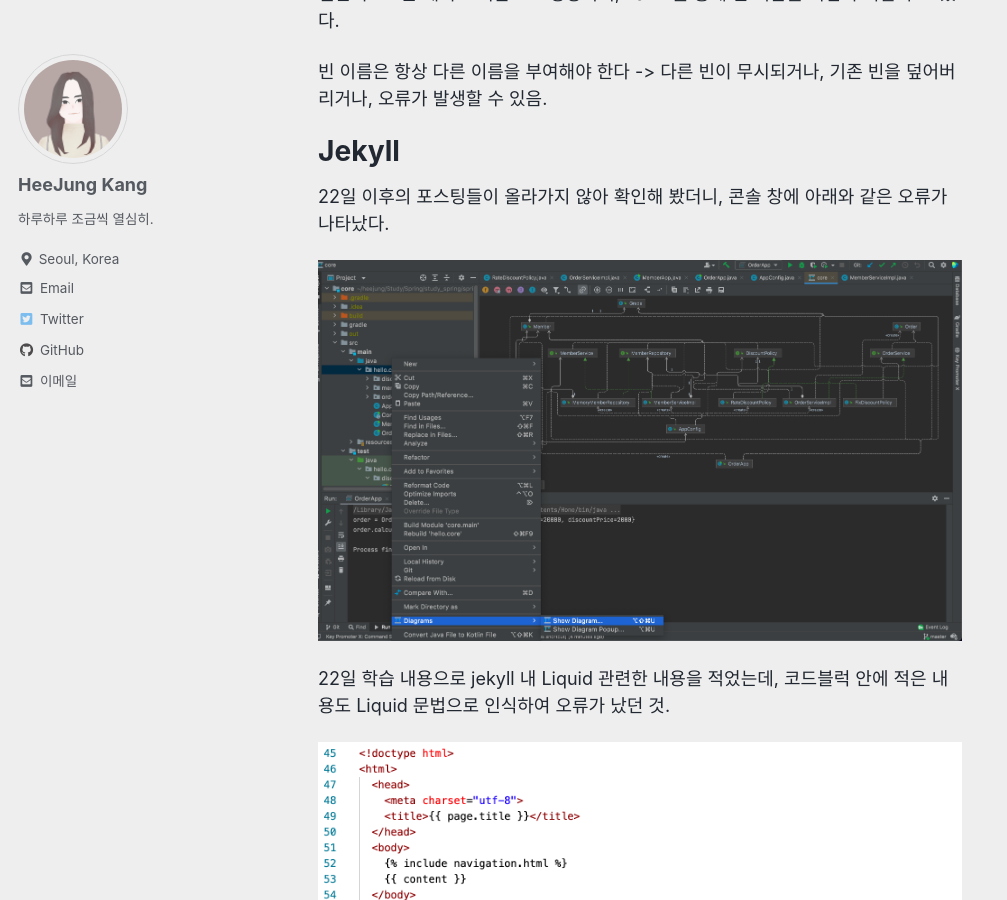
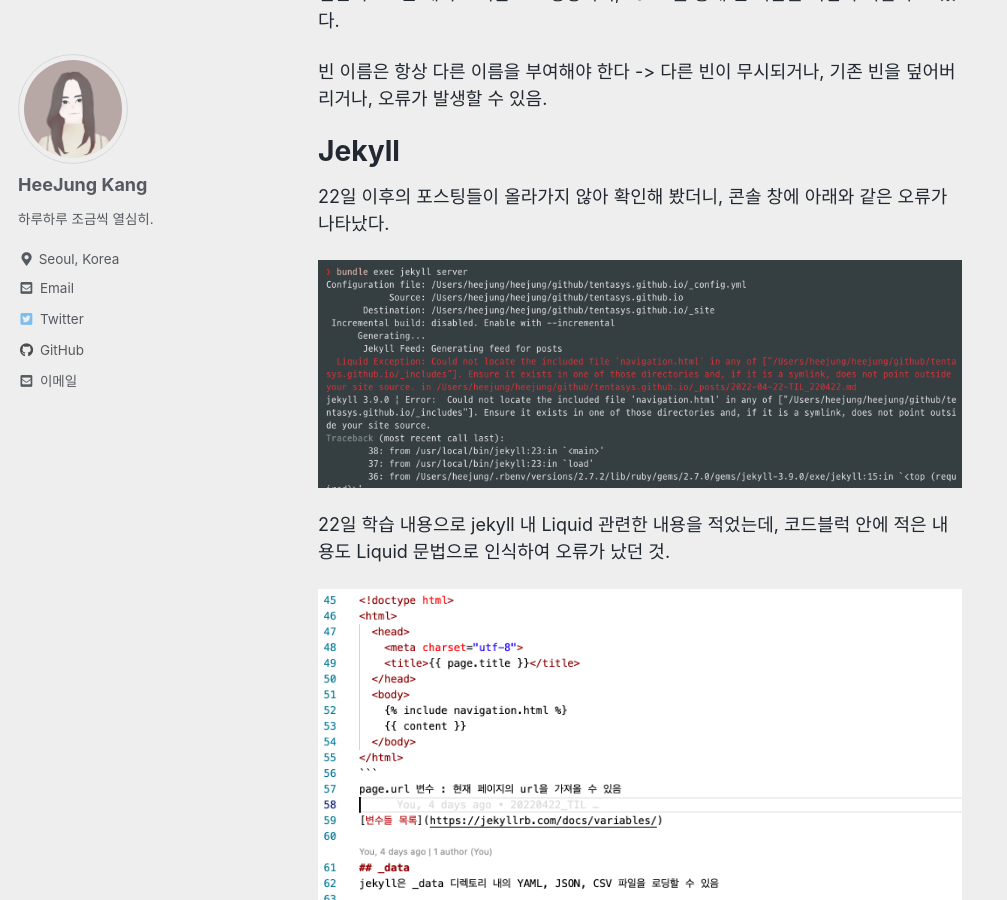
Before and after one commit to tentasys/tentasys.github.io, a Jekyll site: the page built from _posts/2022-04-26-TIL_220426.md, in a window 1280 px wide and 900 px high, scrolled down 1152 px. Shown: the whole window, without its empty margins (0-1007 px from the left). Built offline with Jekyll 4.4.1, drawn with Linux system fonts in a browser that asks for light colours; cached includes are drawn as plain includes.

Commit message:
전일자 포스팅 오류 수정

```diff
--- a/_posts/2022-04-26-TIL_220426.md
+++ b/_posts/2022-04-26-TIL_220426.md
@@ -36,10 +36,10 @@
 # Jekyll
 22일 이후의 포스팅들이 올라가지 않아 확인해 봤더니, 콘솔 창에 아래와 같은 오류가 나타났다.
 
-![콘솔 오류 창](/assets/img/posts/2022-04-25-TIL_220425/Screen Shot 2022-04-25 at 10.56.05 PM.png)
+![콘솔 오류 창](/assets/img/posts/2022-04-26-TIL_220426/Screen Shot 2022-04-26 at 10.01.16 PM.png)
 
 22일 학습 내용으로 jekyll 내 Liquid 관련한 내용을 적었는데, 코드블럭 안에 적은 내용도 Liquid 문법으로 인식하여 오류가 났던 것.
 
-![마크다운 내용](/assets/img/posts/2022-04-25-TIL_220425/Screen Shot 2022-04-26 at 10.01.38 PM.png)
+![마크다운 내용](/assets/img/posts/2022-04-26-TIL_220426/Screen Shot 2022-04-26 at 10.01.38 PM.png)
 
 이에 코드 내용을 우선 이미지로 넣었다.
```
Also changed, not shown: assets/img/posts/2022-04-26-TIL_220426/Screen Shot 2022-04-26 at 10.01.16 PM.png (added), assets/img/posts/2022-04-26-TIL_220426/Screen Shot 2022-04-26 at 10.01.38 PM.png (renamed from assets/img/posts/2022-04-25-TIL_220425/Screen Shot 2022-04-26 at 10.01.38 PM.png).
